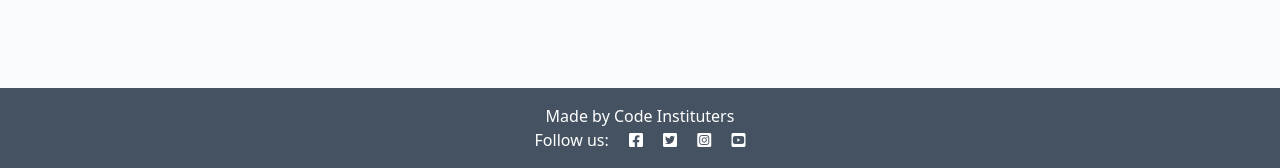
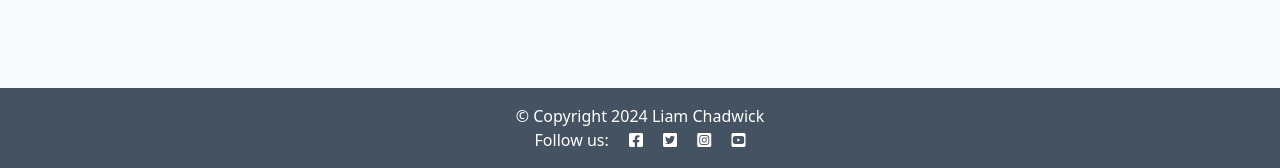
Before and after one commit to liam-2112/recipe-site, a Django app: template templates/base.html in a window 1280 px wide. Shown: the part 632-800 px from the top of the page. Run offline with Django 4.2, Linux system fonts and the light colour scheme; the template is opened without the code that fills it, so the values that code supplies are empty.

Commit message:
Added copyright to footer and pagination

```diff
--- a/templates/base.html
+++ b/templates/base.html
@@ -41,7 +41,7 @@
                 <ul class="navbar-nav me-auto mb-2 mb-lg-0">
                     <li class="nav-item">
                         <a class="nav-link {% if request.path == home_url %}active{% endif %}" aria-current="page"
-                            href="#">Home</a>
+                            href="{% url 'home' %}">Home</a>
                     </li>
 
                 </ul>
@@ -62,7 +62,11 @@
 
     <!-- Footer -->
     <footer class="footer mt-auto py-3 dark-bg">
-        <p class="m-0 text-center text-white">Made by Code Instituters</p>
+        <p class="m-0 text-center text-white">
+            {% block copyright %}
+               © Copyright 2024 Liam Chadwick
+            {% endblock copyright %}
+        </p>
         <p class="m-0 text-center text-white">Follow us: <i class="fab fa-facebook-square ms-3"></i>
             <i class="fab fa-twitter-square ms-3"></i>
             <i class="fab fa-instagram-square ms-3"></i>
```
Also changed, not shown: home/templates/home/index.html (+12 -1 lines).
